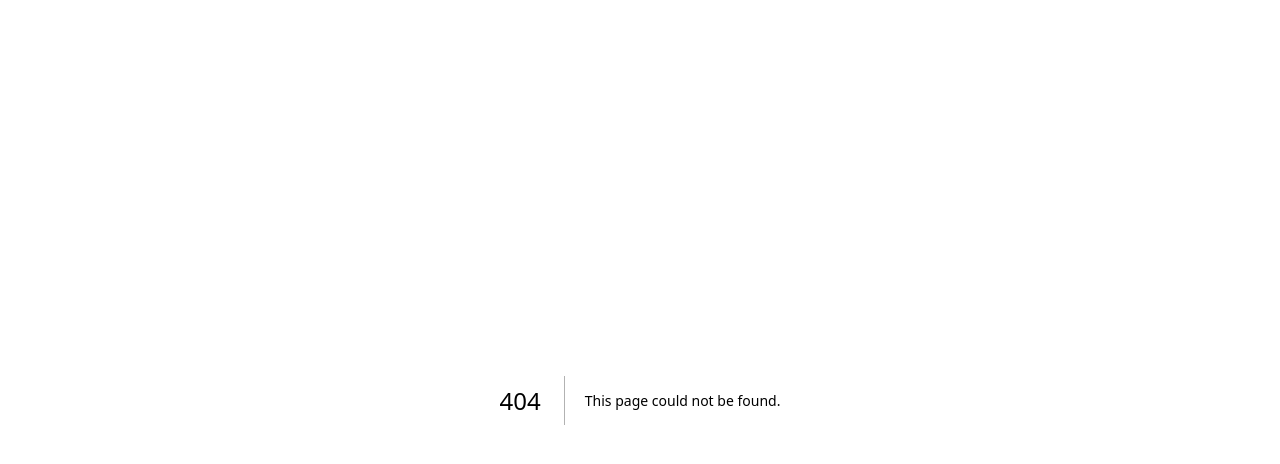
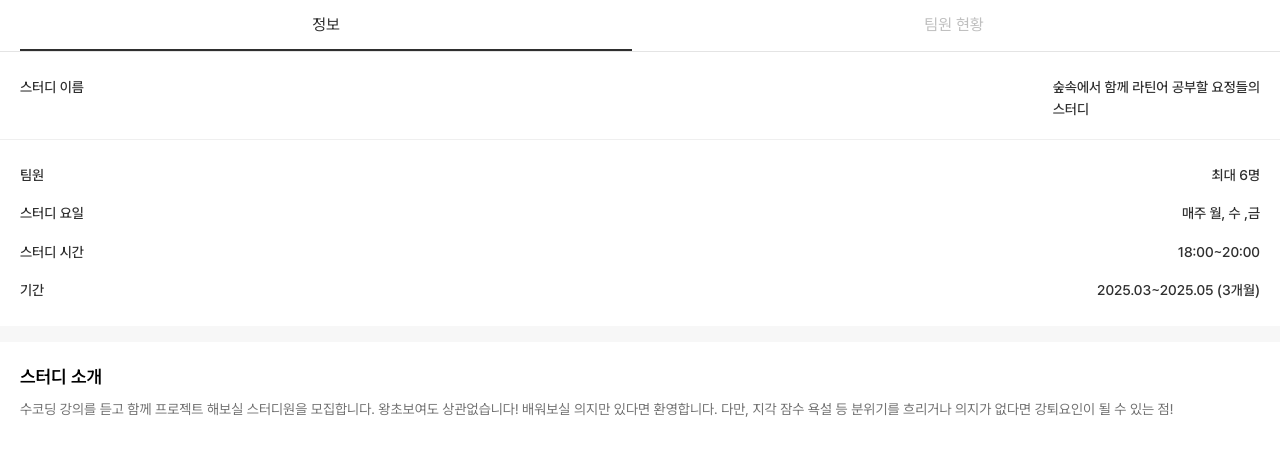
Before and after one commit to prgrms-web-devcourse-final-project/WEB4_5_9to6_FE, a Next.js app: page /study/1/studyInfo in a window 1280 px wide. Before the commit this address had no page. Shown: the top 464 px of the page. Built offline with nearby package versions, Linux system fonts and the light colour scheme.

Commit message:
style: 스터디 정보 퍼블리싱 및 모달 연결

```diff
--- /dev/null
+++ b/src/app/study/[studyId]/studyInfo/page.tsx
@@ -0,0 +1,34 @@
+"use client";
+import StudyHomeInfo from "@/components/studyHome/StudyHomeInfo";
+import StudyUsers from "@/components/studyInfo/StudyUsers";
+import { useState } from "react";
+
+export default function Page() {
+    const [channel, setChannel] = useState("정보");
+    return (
+        <>
+            <div className="min-h-screen min-w-[360px]">
+                {/* 채널(정보/팀원현황) */}
+                <div className="mt-0.5 flex h-[50px] w-full items-center justify-center gap-4 border-b border-b-[var(--color-gray300)] px-5">
+                    <button
+                        onClick={() => setChannel("정보")}
+                        className={`flex h-full w-full cursor-pointer items-center justify-center border-b-2 ${channel === "정보" ? "border-b-[var(--color-gray1000)] text-[var(--color-gray1000)]" : "border-b-[var(--color-white)] text-[var(--color-gray500)]"}`}
+                    >
+                        정보
+                    </button>
+                    <button
+                        onClick={() => setChannel("팀원 현황")}
+                        className={`flex h-full w-full cursor-pointer items-center justify-center border-b-2 ${channel === "팀원 현황" ? "border-b-[var(--color-gray1000)] text-[var(--color-gray1000)]" : "border-b-[var(--color-white)] text-[var(--color-gray500)]"}`}
+                    >
+                        팀원 현황
+                    </button>
+                </div>
+
+                {/* 정보 */}
+                {channel === "정보" && <StudyHomeInfo />}
+                {/* 팀원현황 */}
+                {channel === "팀원 현황" && <StudyUsers />}
+            </div>
+        </>
+    );
+}
--- a/src/components/studyHome/MenuModal.tsx
+++ b/src/components/studyHome/MenuModal.tsx
@@ -1,6 +1,8 @@
 import { ChevronRight, X } from "lucide-react";
+import { useRouter } from "next/navigation";
 
 export default function MenuModal({ onClose }: { onClose: () => void }) {
+    const router = useRouter();
     return (
         <>
             <div className="fixed inset-0 z-30 bg-[#000000]/30">
@@ -13,18 +15,21 @@ export default function MenuModal({ onClose }: { onClose: () => void }) {
                         />
                     </div>
 
-                    <div className="mt-[18px] flex h-11 w-full cursor-pointer items-center justify-between">
+                    <button
+                        className="mt-[18px] flex h-11 w-full cursor-pointer items-center justify-between"
+                        onClick={() => router.push("/study/:studyId/studyInfo")}
+                    >
                         <h6 className="text-[var(--color-gray1000)]">
                             스터디 정보
                         </h6>
                         <ChevronRight className="h-5 w-5 text-[var(--color-gray500)]" />
-                    </div>
-                    <div className="mt-[18px] flex h-11 w-full cursor-pointer items-center justify-between">
+                    </button>
+                    <button className="mt-[18px] flex h-11 w-full cursor-pointer items-center justify-between">
                         <h6 className="text-[var(--color-gray1000)]">
                             팀원 현황
                         </h6>
                         <ChevronRight className="h-5 w-5 text-[var(--color-gray500)]" />
-                    </div>
+                    </button>
                 </div>
             </div>
         </>
--- /dev/null
+++ b/src/components/studyHome/StudyHomeInfo.tsx
@@ -0,0 +1,30 @@
+import StudyDefaultInfo from "../studyInfo/StudyDefaultInfo";
+
+export default function StudyHomeInfo() {
+    return (
+        <>
+            <div className="flex h-[88px] justify-between border-b border-b-[var(--color-gray200)] px-5 py-6">
+                <h6 className="text-[var(--color-gray1000)]">스터디 이름</h6>
+                <h6 className="text-[var(--color-gray1000)]">
+                    숲속에서 함께 라틴어 공부할 요정들의 <br /> 스터디
+                </h6>
+            </div>
+
+            <div className="px-5">
+                <StudyDefaultInfo />
+            </div>
+            <div className="mt-6 h-4 w-full bg-[var(--color-gray100)]"></div>
+
+            {/* 스터디 소개 */}
+            <div className="w-full px-5">
+                <h3 className="mt-6">스터디 소개</h3>
+                <p className="b2 mt-[10px] w-full text-[var(--color-gray700)]">
+                    수코딩 강의를 듣고 함께 프로젝트 해보실 스터디원을
+                    모집합니다. 왕초보여도 상관없습니다! 배워보실 의지만 있다면
+                    환영합니다. 다만, 지각 잠수 욕설 등 분위기를 흐리거나 의지가
+                    없다면 강퇴요인이 될 수 있는 점!
+                </p>
+            </div>
+        </>
+    );
+}
--- /dev/null
+++ b/src/components/studyInfo/StudyDefaultInfo.tsx
@@ -0,0 +1,30 @@
+export default function StudyDefaultInfo() {
+    return (
+        <>
+            {/* <div className="w-full px-5">
+                <h3 className="mt-6 text-[var(--color-gray1000)]">기본정보</h3> */}
+            <div className="mt-6 w-full">
+                <div className="flex justify-between text-[var(--color-gray1000)]">
+                    <h6>팀원</h6>
+                    <h6>최대 6명</h6>
+                </div>
+
+                <div className="mt-4 flex justify-between text-[var(--color-gray1000)]">
+                    <h6>스터디 요일</h6>
+                    <h6>매주 월, 수 ,금</h6>
+                </div>
+
+                <div className="mt-4 flex justify-between text-[var(--color-gray1000)]">
+                    <h6>스터디 시간</h6>
+                    <h6>18:00~20:00</h6>
+                </div>
+
+                <div className="mt-4 flex justify-between text-[var(--color-gray1000)]">
+                    <h6>기간</h6>
+                    <h6>2025.03~2025.05 (3개월)</h6>
+                </div>
+            </div>
+            {/* </div> */}
+        </>
+    );
+}
--- a/src/components/studyInfo/StudyInfo.tsx
+++ b/src/components/studyInfo/StudyInfo.tsx
@@ -1,3 +1,4 @@
+import StudyDefaultInfo from "./StudyDefaultInfo";
 import StudyGoal from "./StudyGoal";
 
 export default function StudyInfo() {
@@ -11,29 +12,8 @@ export default function StudyInfo() {
             {/* 기본정보 */}
             <div className="w-full px-5">
                 <h3 className="mt-6 text-[var(--color-gray1000)]">기본정보</h3>
-                <div className="mt-6 w-full">
-                    <div className="flex justify-between text-[var(--color-gray1000)]">
-                        <h6>팀원</h6>
-                        <h6>최대 6명</h6>
-                    </div>
-
-                    <div className="mt-4 flex justify-between text-[var(--color-gray1000)]">
-                        <h6>스터디 요일</h6>
-                        <h6>매주 월, 수 ,금</h6>
-                    </div>
-
-                    <div className="mt-4 flex justify-between text-[var(--color-gray1000)]">
-                        <h6>스터디 시간</h6>
-                        <h6>18:00~20:00</h6>
-                    </div>
-
-                    <div className="mt-4 flex justify-between text-[var(--color-gray1000)]">
-                        <h6>기간</h6>
-                        <h6>2025.03~2025.05 (3개월)</h6>
-                    </div>
-                </div>
+                <StudyDefaultInfo />
             </div>
-
             <div className="mt-6 h-4 w-full bg-[var(--color-gray100)]"></div>
 
             {/* 스터디 소개 */}
```
